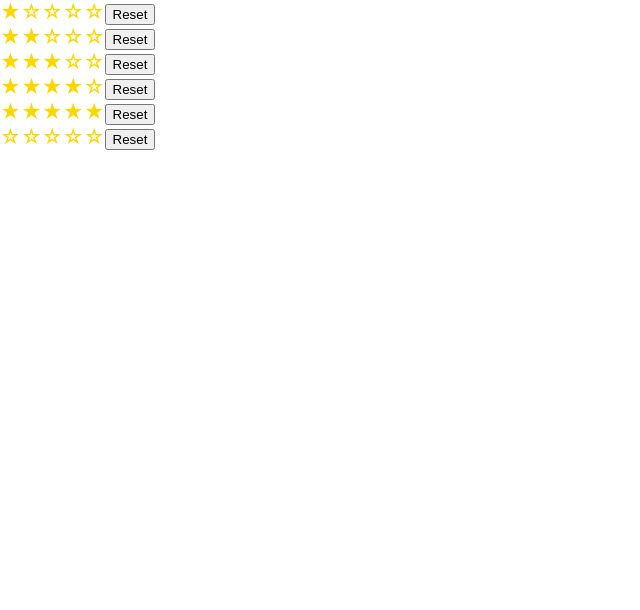
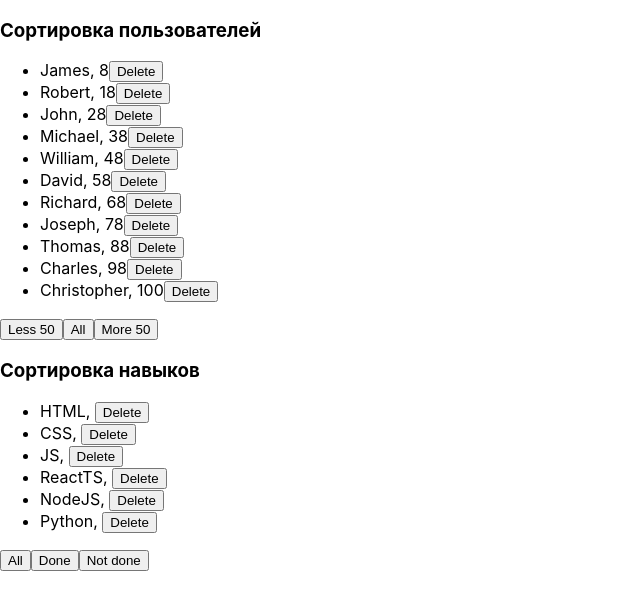
Before and after one commit to EugeneMorash/react-tasks, a React (Create React App) app: page / in a window 1280 px wide. Shown: the top 610 px of the page, without its empty margins (0-640 px from the left). Built offline with nearby package versions, Linux system fonts and the light colour scheme.

Commit message:
App5 delete button done

```diff
--- a/src/5-filter/App5.tsx
+++ b/src/5-filter/App5.tsx
@@ -1,8 +1,6 @@
 import React, {useState} from 'react';
-import {User} from "./components/User";
-import {Skill} from "./components/Skill";
-import {Button} from "./components/Button";
 import {Users} from "./components/Users";
+import {Skills} from "./components/Skills";
 
 export type UserArrayType = Array<UserType>
 export type UserType = {
@@ -11,12 +9,23 @@ export type UserType = {
     age: number
 }
 
-type SkillsArrayType = Array<SkillsType>
-type SkillsType = {
+export type SkillsArrayType = Array<SkillsType>
+export type SkillsType = {
     _token: string
     title: string
     isDone: boolean
 }
+
+
+
+const skills: SkillsArrayType = [
+    {_token: 'abc-1312', title: 'HTML', isDone: true},
+    {_token: 'abc-1315', title: 'CSS', isDone: false},
+    {_token: 'abc-1432', title: 'JS', isDone: true},
+    {_token: 'abc-1423', title: 'ReactTS', isDone: false},
+    {_token: 'abc-1756', title: 'NodeJS', isDone: false},
+    {_token: 'abc-1758', title: 'Python', isDone: false},
+]
 
 const users: UserArrayType = [
     {id: 1, name: "James", age: 8},
@@ -32,65 +41,24 @@ const users: UserArrayType = [
     {id: 11, name: "Christopher", age: 100}
 ]
 
-const skills: SkillsArrayType = [
-    {_token: 'abc-1312', title: 'HTML', isDone: true},
-    {_token: 'abc-1315', title: 'CSS', isDone: false},
-    {_token: 'abc-1432', title: 'JS', isDone: true},
-    {_token: 'abc-1423', title: 'ReactTS', isDone: false},
-    {_token: 'abc-1756', title: 'NodeJS', isDone: false},
-    {_token: 'abc-1758', title: 'Python', isDone: false},
-]
-
-// 1. Создать компоненту User (name & age)
-// 1.5/ Передать данные из массива в компоненты User
-
-// 2. Создать универсальную компоненту кнопка
-// 3. C помощью двух кнопок сделать фильтрацию людей старше 50 и младше 50
-
-export type FilterNameType = 'all' | 'less' | 'more';
 
 export function App5() {
 
-    // const [filter, setFilter] = useState('all');
-    //
-    // let userArray = users;
-    // if (filter === 'less') {
-    //     userArray = users.filter(value => value.age < 50)
-    // }
-    // if (filter === 'more') {
-    //     userArray = users.filter(value => value.age >= 50)
-    // }
-    //
-    // const userList = userArray.map((obj) => {
-    //     return (
-    //         <User key={obj.id} name={obj.name} age={obj.age}/>
-    //     )
-    // });
+    const [user, setUser] = useState<UserArrayType>(users)
+    const [skill, setSkill] = useState<SkillsArrayType>(skills)
 
+    const deleteUserHandler = (id: number) => {
+      setUser(user.filter(userName => userName.id !== id))
+    }
 
-    const skillList = skills.map((obj) => {
-        return (
-            <Skill key={obj._token} title={obj.title} isDone={obj.isDone}/>
-        )
-    })
-
-    // function callbackHandler(filterName: FilterNameType) {
-    //     // console.log(filterName)
-    //     setFilter(filterName);
-    // }
+    const deleteSkillHandler = (_token: string) => {
+        setSkill(skill.filter(skillName => skillName._token !== _token))
+    }
 
     return (
         <div>
-            <Users users={users}/>
-            <div>
-                <h3>Сортировка навыков</h3>
-                <ul>
-                    {skillList}
-                </ul>
-                <div>
-
-                </div>
-            </div>
+            <Users user={user} deleteUserHandler={deleteUserHandler} />
+            <Skills skill={skill} deleteSkillHandler={deleteSkillHandler}/>
         </div>
     )
 }
--- a/src/5-filter/components/Skill.tsx
+++ b/src/5-filter/components/Skill.tsx
@@ -1,15 +1,18 @@
 import React from "react";
+import {Button} from "./Button";
 
 type SkillPropsType = {
     title: string
     isDone: boolean
+    deleteSkillHandler: () => void
 }
 
 export function Skill(props: SkillPropsType) {
 
     return (
         <li>
-            {props.title}: <input type="checkbox" checked={props.isDone}/>
+            {props.title}, {props.isDone}
+            <Button name={'Delete'} callbackHandler={props.deleteSkillHandler} />
         </li>
     )
 }
--- /dev/null
+++ b/src/5-filter/components/Skills.tsx
@@ -0,0 +1,52 @@
+import React, {useState} from 'react';
+import {SkillsArrayType} from "../App5";
+import {Button} from "./Button";
+import {Skill} from "./Skill";
+
+export type SkillsPropsType = {
+    skill: SkillsArrayType
+    deleteSkillHandler: (_token: string) => void
+
+}
+type FilterNameType = 'all' | 'done' | 'notDone'
+
+export function Skills(props: SkillsPropsType) {
+
+    const [filter, setFilter] = useState('all')
+    let skillArray = props.skill
+    if (filter === 'done') {
+        skillArray = props.skill.filter(value => value.isDone)
+    }
+    if (filter === 'notDone') {
+        skillArray = props.skill.filter(value => !value.isDone)
+    }
+
+    function callbackHandler(filterName: FilterNameType) {
+        setFilter(filterName)
+    }
+
+
+    const skillList = skillArray.map((obj) => {
+        return (
+            <Skill key={obj._token}
+                   title={obj.title}
+                   isDone={obj.isDone}
+                   deleteSkillHandler = {() => props.deleteSkillHandler(obj._token)}
+            />
+        )
+    })
+
+    return (
+        <div>
+            <h3>Сортировка навыков</h3>
+            <ul>
+                {skillList}
+            </ul>
+            <div>
+                <Button name={'All'} callbackHandler={() => callbackHandler('all')}/>
+                <Button name={'Done'} callbackHandler={() => callbackHandler('done')}/>
+                <Button name={'Not done'} callbackHandler={() => callbackHandler('notDone')}/>
+            </div>
+        </div>
+    );
+}
--- a/src/5-filter/components/User.tsx
+++ b/src/5-filter/components/User.tsx
@@ -1,14 +1,17 @@
 import React from 'react';
+import {Button} from "./Button";
 
 type UserPropsType = {
     name: string
     age: number
+    deleteUserHandler: () => void
 }
 
 export function User(props: UserPropsType) {
     return (
         <li>
             {props.name}, {props.age}
+            <Button name={'Delete'} callbackHandler={props.deleteUserHandler} />
         </li>
     )
 }
--- a/src/5-filter/components/Users.tsx
+++ b/src/5-filter/components/Users.tsx
@@ -1,29 +1,32 @@
 import React, {useState} from "react";
 import {Button} from "./Button";
 import {User} from "./User";
-import {FilterNameType, UserArrayType} from "../App5";
+import {UserArrayType} from "../App5";
 
 
 
 type UsersPropsType = {
-    users: UserArrayType
+    user: UserArrayType
+    deleteUserHandler: (id: number) => void
 }
+type FilterNameType = 'all' | 'less' | 'more';
 
 export function Users(props: UsersPropsType) {
 
     const [filter, setFilter] = useState('all');
 
-    let userArray = props.users;
+    let userArray = props.user;
     if (filter === 'less') {
-        userArray = props.users.filter(value => value.age < 50)
+        userArray = props.user.filter(value => value.age < 50)
     }
     if (filter === 'more') {
-        userArray = props.users.filter(value => value.age >= 50)
+        userArray = props.user.filter(value => value.age >= 50)
     }
+
 
     const userList = userArray.map((obj) => {
         return (
-            <User key={obj.id} name={obj.name} age={obj.age}/>
+            <User key={obj.id} name={obj.name} age={obj.age} deleteUserHandler={() => {props.deleteUserHandler(obj.id)}}/>
         )
     });
 
@@ -31,7 +34,6 @@ export function Users(props: UsersPropsType) {
         // console.log(filterName)
         setFilter(filterName);
     }
-
 
     return (
         <div>
--- a/src/6-delete/App6.tsx
+++ b/src/6-delete/App6.tsx
@@ -40,10 +40,7 @@ export function App6() {
     }
 
     const deleteUserHandler = (id: number) => {
-        // console.log(id)
-
         setPeople(people.filter((p) => p.id !== id));
-        // filter
     }
 
     const userList = userArray.map((obj) => {
@@ -53,7 +50,6 @@ export function App6() {
     });
 
     function callbackHandler(filterName: FilterNameType) {
-
         setFilter(filterName);
     }
 
--- a/src/6-delete/components/User.tsx
+++ b/src/6-delete/components/User.tsx
@@ -7,6 +7,7 @@ type UserPropsType = {
     deleteUserHandler: () => void
 }
 
+
 export function User(props: UserPropsType) {
     return (
         <li>
--- /dev/null
+++ b/src/8-callback/App8.tsx
@@ -0,0 +1,14 @@
+import React from 'react';
+import {Body} from "./components/Body";
+
+
+export function App8() {
+    const test: number = 10;
+    const showTest = () => {
+        console.log(test)
+    }
+
+    return (
+        <Body showTest={showTest}/>
+    );
+}
--- a/src/App.tsx
+++ b/src/App.tsx
@@ -1,8 +1,9 @@
 import React from 'react';
 import './App.css';
-// import {App5} from "./5-filter/App5";
+import {App5} from "./5-filter/App5";
+// import {App8} from "./8-callback/App8";
 // import {App6} from "./6-delete/App6";
-import {App7} from "./7-conditional-render/App7";
+// import {App7} from "./7-conditional-render/App7";
 // import {App3} from "./3-use-state/App3";
 // import {App5} from "./5-filter/App5";
 // import {App4} from "./4-message/App4";
@@ -16,9 +17,10 @@ function App () {
         // <App2/>
         // <App3/>
         // <App4/>
-        // <App5/>
+        <App5/>
         // <App6 />
-        <App7 />
+        // <App7 />
+        // <App8 />
     )
 }
 
```
Also changed, not shown: src/8-callback/components/Body.tsx (added, +20 -0 lines).
